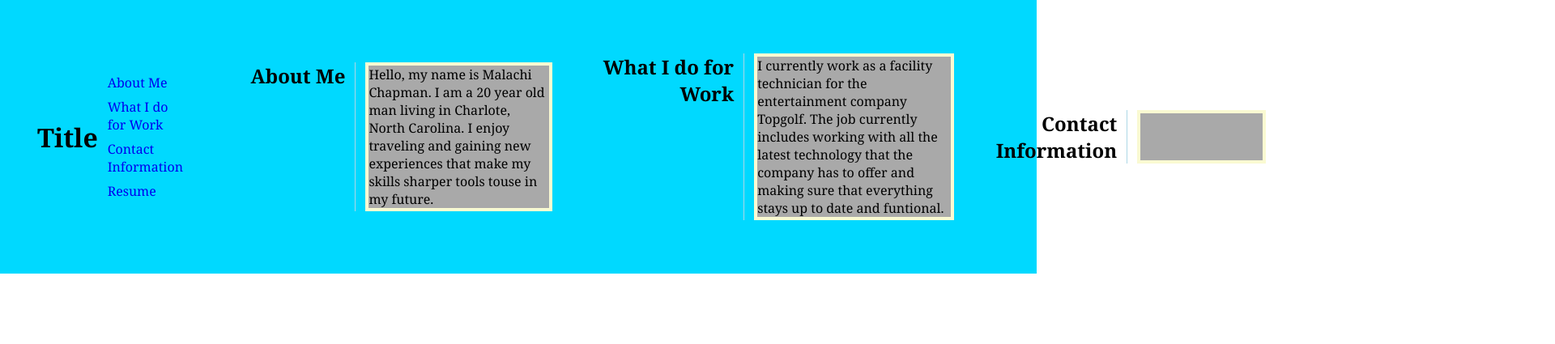
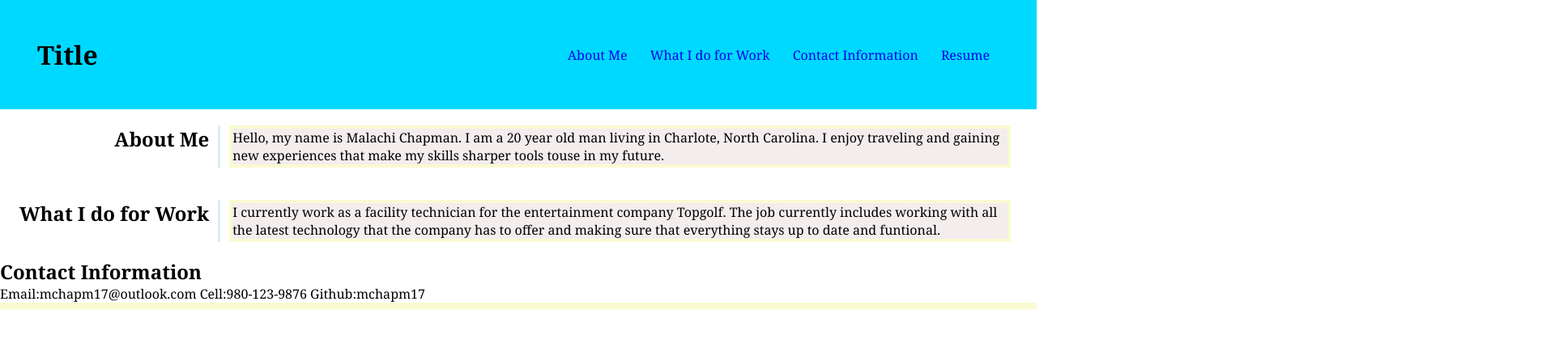
Before and after one commit to mchapm17/professional-portfolio, a plain HTML site: page index.html in a window 1280 px wide. Shown: the top 425 px of the page at 81% size, 1920 px wide, since content can reach past the window. Drawn offline with Linux system fonts and the light colour scheme.

Commit message:
final edit

```diff
--- a/index.html
+++ b/index.html
@@ -12,11 +12,12 @@
   <header>
     <h1>Title</h1>
      <nav>
-      <a href="#">About Me</a>
-      <a href="#">What I do for Work</a>
-      <a href="#">Contact Information</a>
-      <a href="#">Resume</a>
-  </nav>
+        <a href="#">About Me</a>
+        <a href="#">What I do for Work</a>
+        <a href="#">Contact Information</a>
+        <a href="#">Resume</a>
+      </nav>
+  </header>
   <section>
     <h2>About Me</h2>
     <div>
@@ -37,12 +38,12 @@
       </p>
     </div>
   </section>
-  <section>
+  <section-3>
     <h2>Contact Information</h2>
     <div>
-      <p>
-
-
+        Email:mchapm17@outlook.com
+        Cell:980-123-9876
+        Github:mchapm17
       </p>
     </div>
   </section>
@@ -50,8 +51,6 @@
     <h2></h2>
     <div></div>
   </section>
-  </header>
-
 
 </body>
 </html>
--- a/style.css
+++ b/style.css
@@ -48,6 +48,6 @@ section > div{
 
 p {
   width: 100%;
-  background-color: darkgray;
+  background-color: rgb(243, 237, 237);
   border: 4px solid lightgoldenrodyellow
 }
```
Also changed, not shown: portfolio.png.PNG (added), 1 other file.
